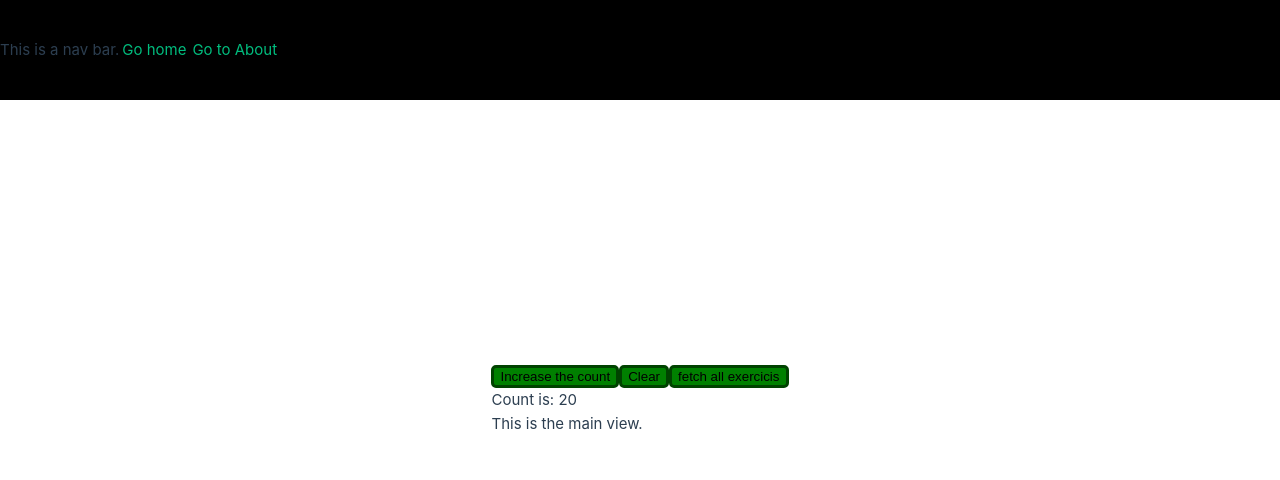
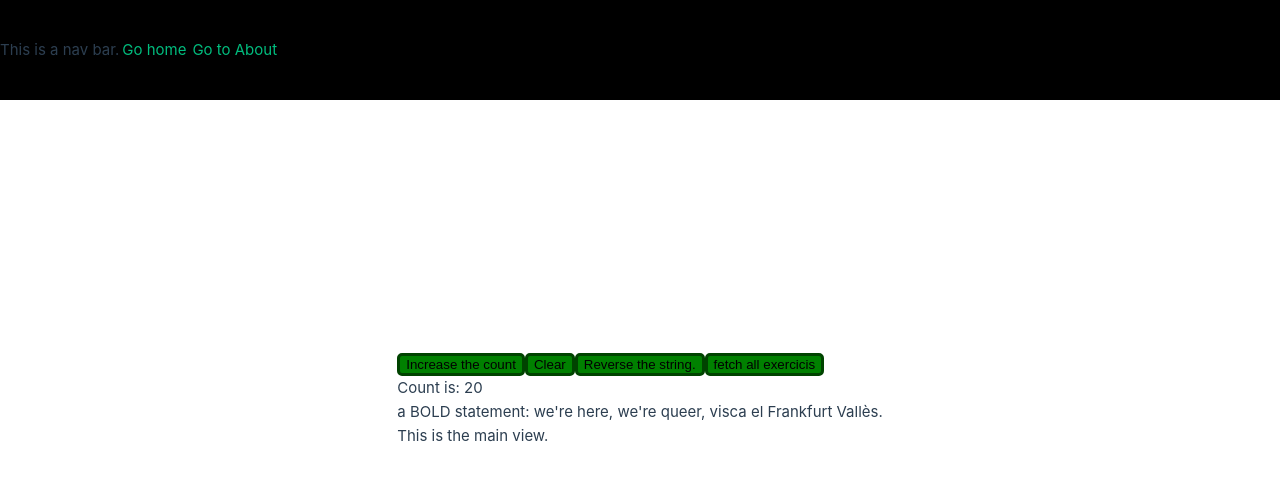
Before and after one commit to juditk84/vue_playground, a Vue app in the folder client/: page / in a window 1280 px wide. Shown: the top 480 px of the page. Built offline with nearby package versions, Linux system fonts and the light colour scheme.

Commit message:
adding silly little features for learning

```diff
--- a/client/src/App.vue
+++ b/client/src/App.vue
@@ -53,6 +53,8 @@ import NavBarrio from './components/NavBarrio.vue'
 import { ref } from 'vue';
 
 const count = ref(20)
+const aStringToMessWith = ref("we're here, we're queer, visca el Frankfurt Vallès.")
+
 
 function increase(){
   count.value++
@@ -60,6 +62,10 @@ function increase(){
 
 function clearCount(){
   count.value = 0;
+}
+
+function reverseString(){
+  aStringToMessWith.value = aStringToMessWith.value.split("").reverse().join("")
 }
 
 </script>
@@ -70,8 +76,10 @@ function clearCount(){
 
   <button class="button" @click="() => increase()">Increase the count</button>
   <button class="button" @click="() => clearCount()">Clear</button>
+  <button class="button" @click="() => reverseString()">Reverse the string.</button>
   <button class="button" @click="() => fetchExercises()">fetch all exercicis</button>
   <p>Count is: {{ count }}</p>
+  <p>a <b>BOLD</b> statement: {{ aStringToMessWith }}</p>
   <!-- <div>{{ exercicis }}</div> -->
   <!-- <ul>
     <li v-for="exercici in exercicis">{{ exercici.tipus}}</li>
```
